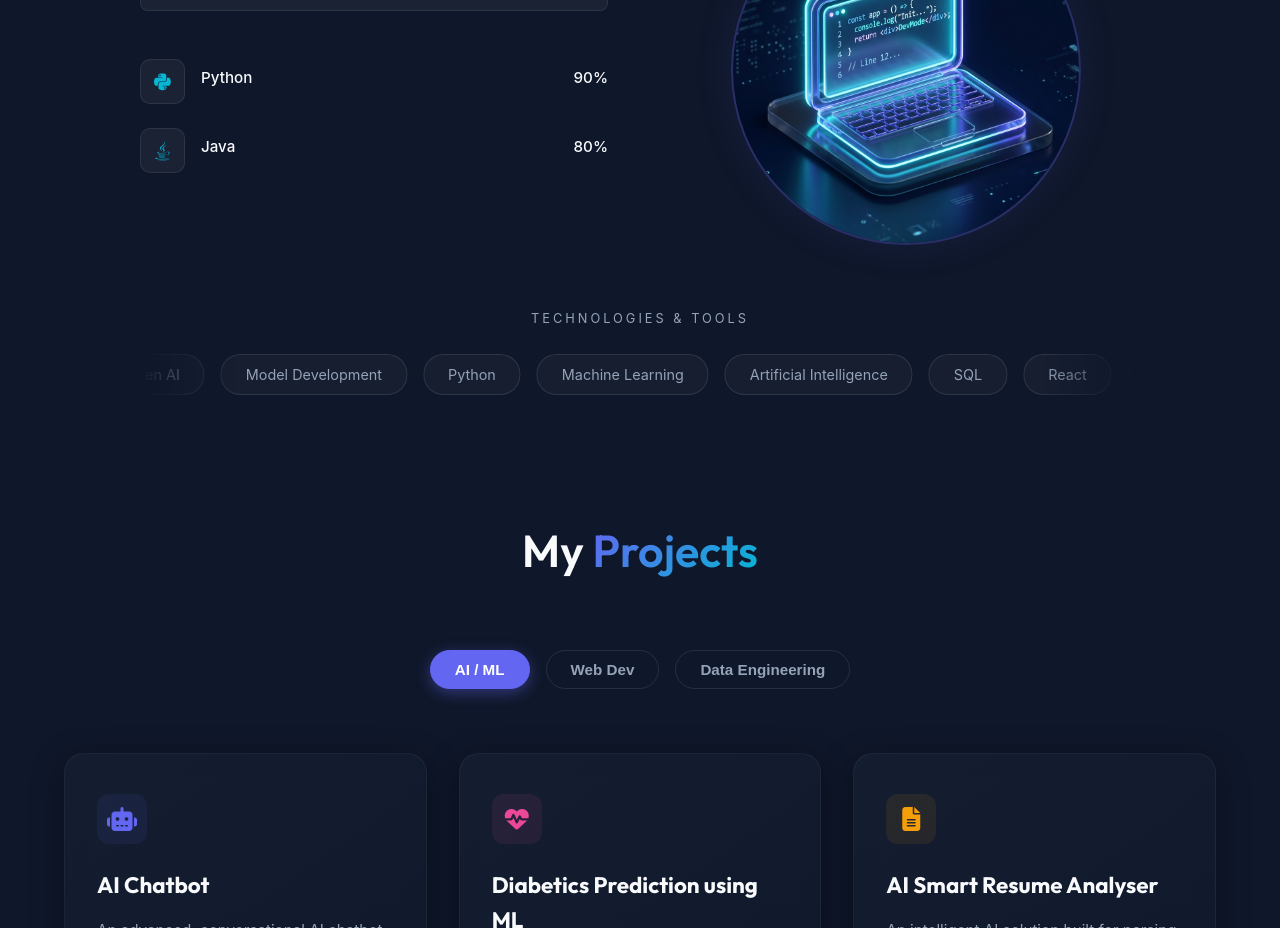
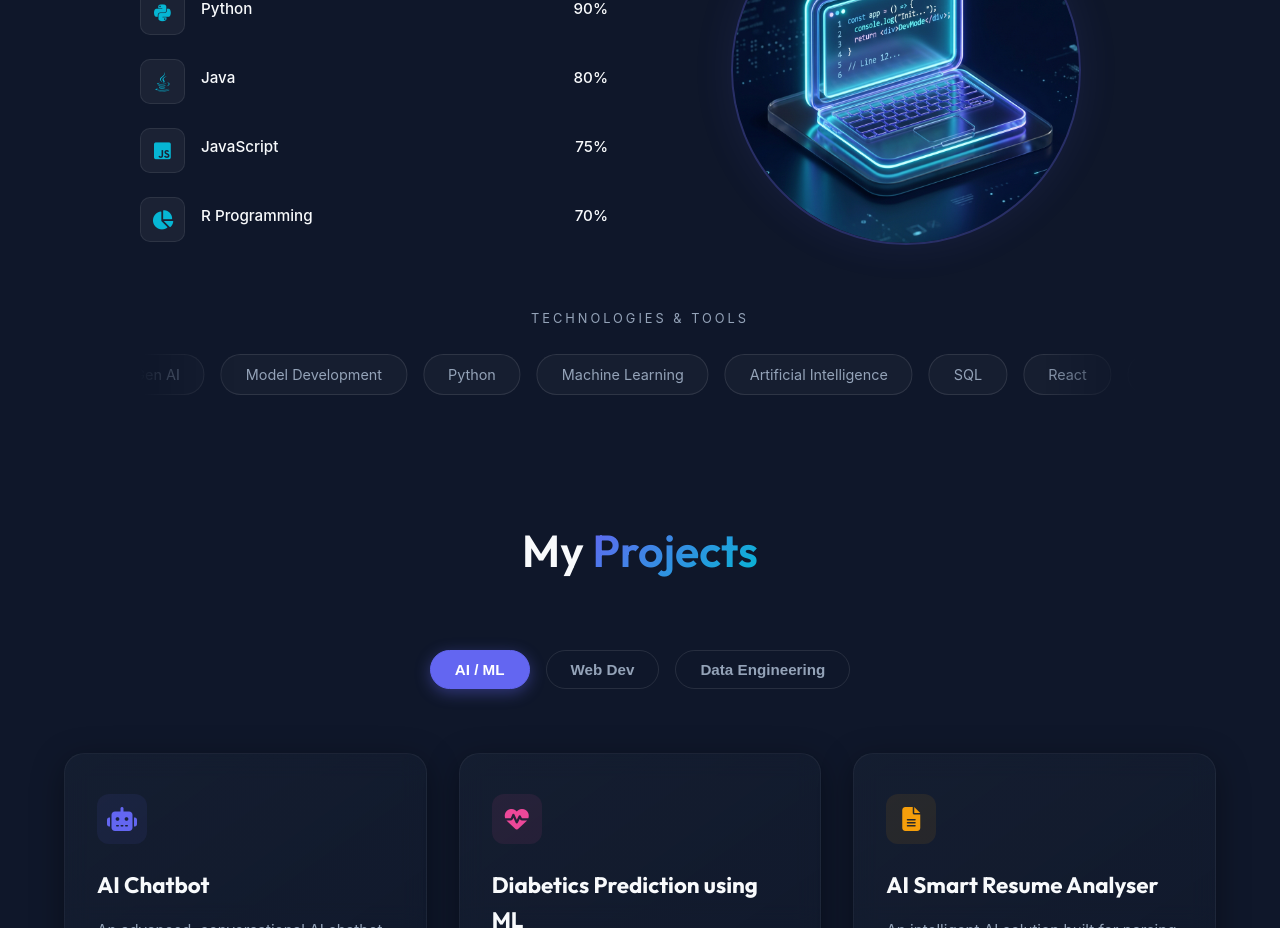
Before and after one commit to jaiharijayapaul/Jaihari-Jayapaul-portfolio, a React (Vite) app: page / in a window 1280 px wide. Shown: the part 2040-2968 px from the top of the page. Built offline with nearby package versions, Linux system fonts and the light colour scheme.

Commit message:
Add files via upload

```diff
--- a/src/components/Skills.jsx
+++ b/src/components/Skills.jsx
@@ -20,6 +20,8 @@ const Skills = () => {
                 'Programming Languages': [
                     { name: 'Python', percentage: 90, icon: 'fab fa-python' },
                     { name: 'Java', percentage: 80, icon: 'fab fa-java' },
+                    { name: 'JavaScript', percentage: 75, icon: 'fab fa-js-square' },
+                    { name: 'R Programming', percentage: 70, icon: 'fas fa-chart-pie' },
                 ].sort((a, b) => b.percentage - a.percentage),
                 'Machine Learning & AI': [
                     { name: 'Scikit-Learn', percentage: 90, icon: 'fas fa-chart-line' },
@@ -76,11 +78,11 @@ const Skills = () => {
 
     return (
         <section id="skills" className="skills section section-full">
-            <div className="container" style={{maxWidth: '1000px'}}>
-                <div style={{textAlign: 'center', marginBottom: '3rem'}} data-aos="fade-up">
-                    <p style={{color: 'var(--accent-color)', fontSize: '0.85rem', letterSpacing: '2px', textTransform: 'uppercase', marginBottom: '0.5rem'}}>Expertise</p>
-                    <h2 className="section-title" style={{marginBottom: '1rem'}}>My <span>Skills</span></h2>
-                    <p style={{color: 'var(--text-secondary)', maxWidth: '600px', margin: '0 auto'}}>
+            <div className="container" style={{ maxWidth: '1000px' }}>
+                <div style={{ textAlign: 'center', marginBottom: '3rem' }} data-aos="fade-up">
+                    <p style={{ color: 'var(--accent-color)', fontSize: '0.85rem', letterSpacing: '2px', textTransform: 'uppercase', marginBottom: '0.5rem' }}>Expertise</p>
+                    <h2 className="section-title" style={{ marginBottom: '1rem' }}>My <span>Skills</span></h2>
+                    <p style={{ color: 'var(--text-secondary)', maxWidth: '600px', margin: '0 auto' }}>
                         A comprehensive toolkit built through hands-on projects, certifications, and continuous learning.
                     </p>
                 </div>
```
